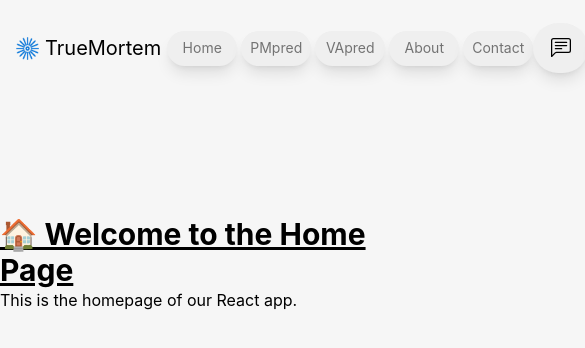
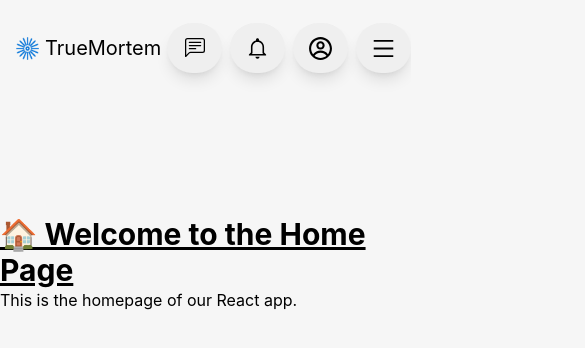
Before and after one commit to SachithPathiranage/TrueMortem, a React (Vite) app in the folder Application/frontend/TrueMortem/: page / in a window 390 px wide. Shown: the top 348 px of the page, 585 px wide, since content can reach past the window. Built offline with nearby package versions, Linux system fonts and the light colour scheme.

Commit message:
More responsive Navbar

```diff
--- a/Application/frontend/TrueMortem/src/components/Navbar.jsx
+++ b/Application/frontend/TrueMortem/src/components/Navbar.jsx
@@ -1,11 +1,17 @@
-import React from "react";
-import { useState } from "react";
+import React, { useState } from "react";
+import { AiOutlineClose, AiOutlineMenu } from "react-icons/ai";
 import { Link } from "react-router-dom";
 import { BsChatLeftText } from "react-icons/bs";
 import { IoMdNotificationsOutline } from "react-icons/io";
 import { CgProfile } from "react-icons/cg";
 
 const Navbar = () => {
+  const [nav, setNav] = useState(false);
+
+  const handleNav = () => {
+    setNav(!nav);
+  };
+
   return (
     <header className="flex justify-between items-center w-full bg-[#f6f6f6] h-24 max-w-[1240px] mx-auto px-4">
       {/* Logo (Left) */}
@@ -15,47 +21,88 @@ const Navbar = () => {
           alt="TrueMortem Logo"
           className="w-auto h-[23px] grow-0 my-auto"
         />
-        <a href="/" className="px-1.5 mx-auto my-auto text-xl">
-          TrueMortem
-        </a>
+        <span className="px-1.5 mx-auto my-auto text-xl">TrueMortem</span>
       </a>
 
-      {/* Desktop Menu (Middle) */}
-      <ul className="flex-1 flex justify-center grow-0 items-center gap-1">
-        <li className="shadow-lg flex items-center justify-center text-sm w-[70px] h-[35px] bg-[#efefef] rounded-[25px] text-[#737373] hover:text-[#494646] hover:bg-[#e2e0e0] transition align-middle">
-          <Link to="/">Home</Link>
-        </li>
-        <li className="shadow-lg flex items-center justify-center text-sm w-[70px] h-[35px] bg-[#efefef] rounded-[25px] text-[#737373] hover:text-[#494646] hover:bg-[#e2e0e0] transition align-middle">
-          <Link to="/PMform">PMpred</Link>
-        </li>
-        <li className="shadow-lg flex items-center justify-center text-sm w-[70px] h-[35px] bg-[#efefef] rounded-[25px] text-[#737373] hover:text-[#494646] hover:bg-[#e2e0e0] transition align-middle">
-          <Link to="/VAform">VApred</Link>
-        </li>
-        <li className="shadow-lg flex items-center justify-center text-sm w-[70px] h-[35px] bg-[#efefef] rounded-[25px] text-[#737373] hover:text-[#494646] hover:bg-[#e2e0e0] transition align-middle">
-          <Link to="/about">About</Link>
-        </li>
-        <li className="shadow-lg flex items-center justify-center text-sm w-[70px] h-[35px] bg-[#efefef] rounded-[25px] text-[#737373] hover:text-[#494646] hover:bg-[#e2e0e0] transition align-middle">
-          <Link to="/contact">Contact</Link>
-        </li>
+      {/* Desktop Menu (Hidden in Mobile) */}
+      <ul className="hidden md:flex flex-1 justify-center items-center gap-1">
+        {[
+          { to: "/", label: "Home" },
+          { to: "/PMform", label: "PMpred" },
+          { to: "/VAform", label: "VApred" },
+          { to: "/about", label: "About" },
+          { to: "/contact", label: "Contact" },
+        ].map((item) => (
+          <li
+            key={item.to}
+            className="shadow-lg flex items-center justify-center text-sm w-[70px] h-[35px] bg-[#efefef] rounded-[25px] text-[#737373] hover:text-[#494646] hover:bg-[#e2e0e0] transition"
+          >
+            <Link to={item.to}>{item.label}</Link>
+          </li>
+        ))}
       </ul>
 
-      {/* Right Section (Chat, Bell, Profile) */}
-      <ul className="flex-1 flex justify-center grow-0 items-center gap-1">
-        <li className="shadow-lg flex items-center justify-center text-[20px] w-[55px] h-[50px] bg-[#efefef] rounded-4xl text-black hover:bg-[#e2e0e0] transition align-middle">
-          <Link to="/chatbot">
-            <BsChatLeftText />
-          </Link>
-        </li>
-        <li className="shadow-lg flex items-center justify-center text-[25px] w-[55px] h-[50px] bg-[#efefef] rounded-[25px] text-black hover:bg-[#e2e0e0] transition align-middle">
-          <Link to="/notifications">
-            <IoMdNotificationsOutline />
-          </Link>
-        </li>
-        <li className="shadow-lg flex items-center justify-center text-[25px] w-[55px] h-[50px] bg-[#efefef] rounded-[25px] text-black hover:bg-[#e2e0e0] transition align-middle">
-          <Link to="/signin">
-            <CgProfile />
-          </Link>
-        </li>
+      {/* Right Section */}
+      <ul className="flex items-center gap-2">
+        {[
+          { to: "/chatbot", icon: <BsChatLeftText />, size: "text-[20px]" },
+          {
+            to: "/notifications",
+            icon: <IoMdNotificationsOutline />,
+            size: "text-[25px]",
+          },
+          { to: "/signin", icon: <CgProfile />, size: "text-[25px]" },
+        ].map((item, index) => (
+          <li
+            key={index}
+            className={`shadow-lg flex items-center justify-center ${item.size} w-[55px] h-[50px] bg-[#efefef] rounded-[25px] text-black hover:bg-[#e2e0e0] transition`}
+          >
+            <Link to={item.to}>{item.icon}</Link>
+          </li>
+        ))}
+
+        {/* Mobile Menu Button */}
+        <div
+          onClick={handleNav}
+          className="md:hidden flex items-center justify-center cursor-pointer p-2 shadow-lg mx-auto my-auto w-[55px] h-[50px] bg-[#efefef] rounded-[25px] text-black hover:bg-[#e2e0e0] transition"
+        >
+          {nav ? <AiOutlineClose size={25} /> : <AiOutlineMenu size={25} />}
+        </div>
+      </ul>
+
+      {/* Mobile Sidebar */}
+      <ul
+        className={
+          nav
+            ? "fixed left-0 top-0 w-[60%] h-full border-r border-gray-300 bg-[#f6f6f6] ease-in-out duration-500 p-6"
+            : "ease-in-out duration-500 fixed left-[-100%]"
+        }
+      >
+        {/* Logo (Left) */}
+        <a href="/" className="shrink-0 flex">
+          <img
+            src="/trueMortem.png"
+            alt="TrueMortem Logo"
+            className="w-auto h-[23px] grow-0 my-auto"
+          />
+          <span className="px-1.5 my-auto text-xl">TrueMortem</span>
+        </a>
+        {[
+          { to: "/", label: "Home" },
+          { to: "/PMform", label: "PMpred" },
+          { to: "/VAform", label: "VApred" },
+          { to: "/about", label: "About" },
+          { to: "/contact", label: "Contact" },
+        ].map((item) => (
+          <li
+            key={item.to}
+            className="p-4 border-b border-gray-300 text-[#737373] hover:text-[#494646] hover:bg-[#e2e0e0] transition"
+          >
+            <Link to={item.to} onClick={handleNav}>
+              {item.label}
+            </Link>
+          </li>
+        ))}
       </ul>
     </header>
   );
```
